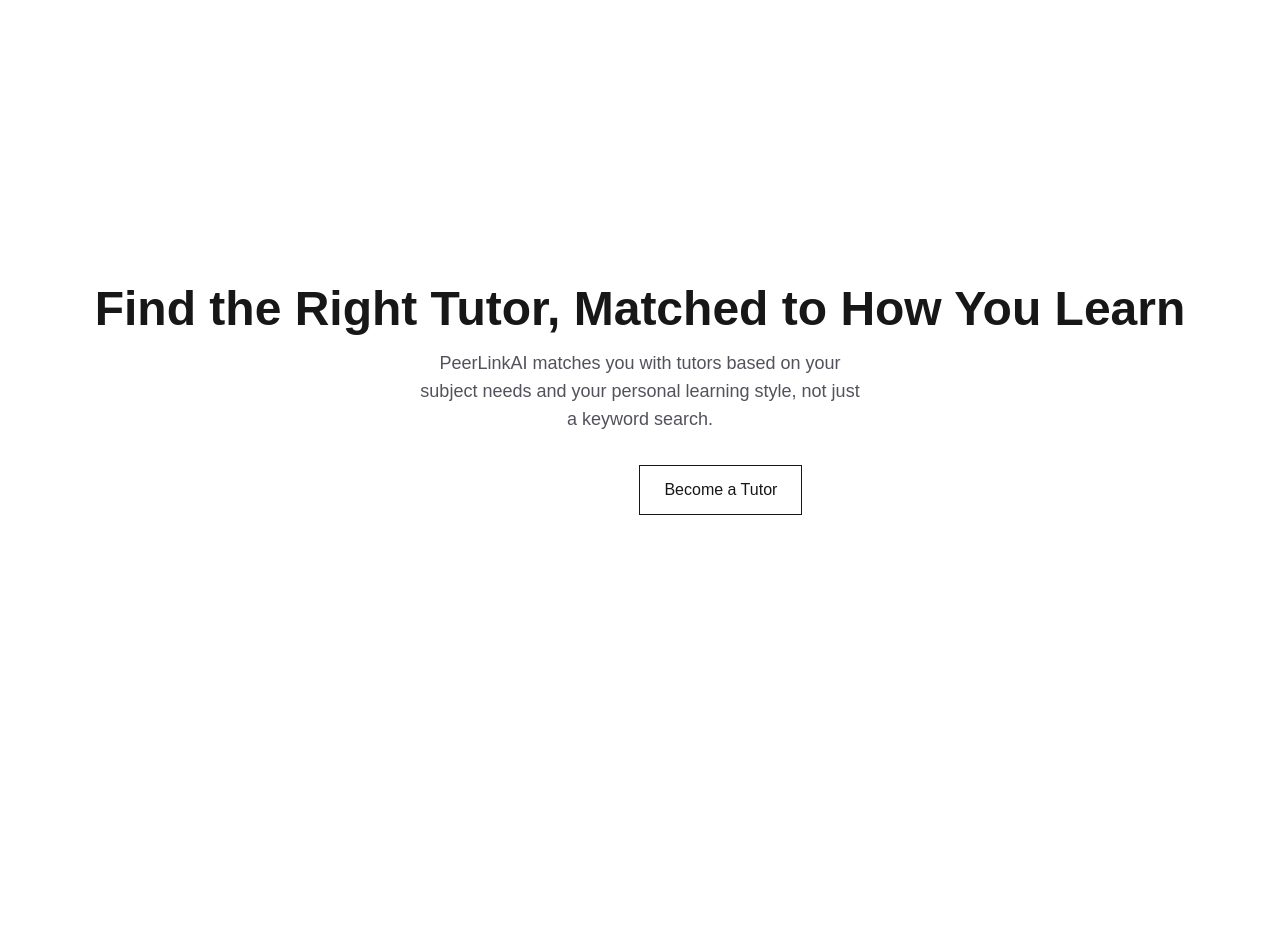
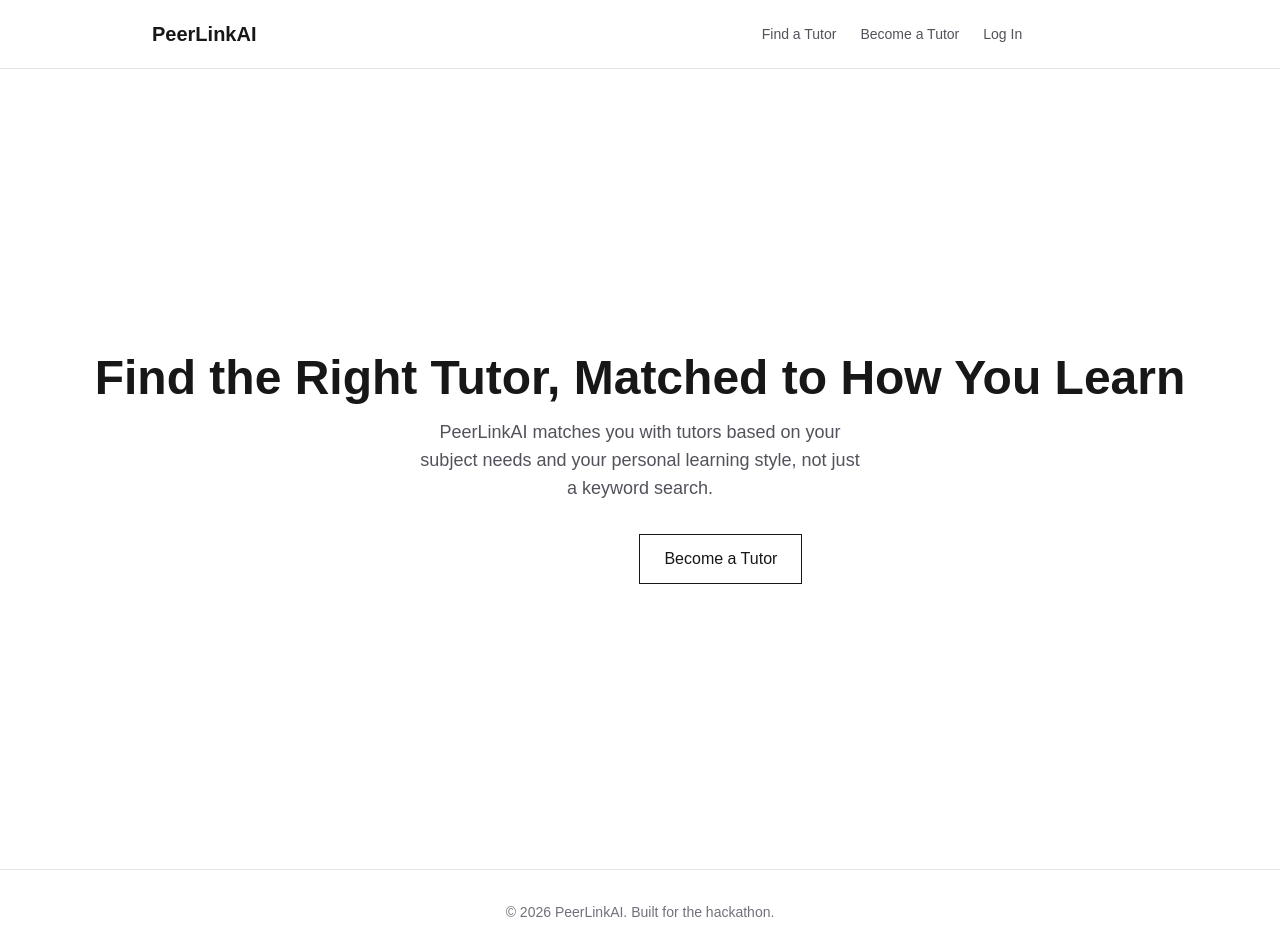
Before and after one commit to bakr24/PeerLinkAI, a Next.js app in the folder frontend/: page / in a window 1280 px wide. Shown: the top 951 px of the page. Before the commit the page ends 800 px from the top, so only its background shows below. Built offline with nearby package versions, Linux system fonts and the light colour scheme.

Commit message:
feat(frontend): add shared header navigation and footer

```diff
--- a/frontend/src/app/layout.js
+++ b/frontend/src/app/layout.js
@@ -1,28 +1,20 @@
-import { Geist, Geist_Mono } from "next/font/google";
 import "./globals.css";
-
-const geistSans = Geist({
-  variable: "--font-geist-sans",
-  subsets: ["latin"],
-});
-
-const geistMono = Geist_Mono({
-  variable: "--font-geist-mono",
-  subsets: ["latin"],
-});
+import Header from "@/components/Header";
+import Footer from "@/components/Footer";
 
 export const metadata = {
-  title: "Create Next App",
-  description: "Generated by create next app",
+  title: "PeerLinkAI",
+  description: "AI-powered tutor matching platform",
 };
 
 export default function RootLayout({ children }) {
   return (
-    <html
-      lang="en"
-      className={`${geistSans.variable} ${geistMono.variable} h-full antialiased`}
-    >
-      <body className="min-h-full flex flex-col">{children}</body>
+    <html lang="en" className="h-full antialiased">
+      <body className="min-h-full flex flex-col">
+        <Header />
+        <div className="flex-1">{children}</div>
+        <Footer />
+      </body>
     </html>
   );
 }
--- /dev/null
+++ b/frontend/src/components/Footer.js
@@ -0,0 +1,9 @@
+export default function Footer() {
+  return (
+    <footer className="border-t border-zinc-200 bg-background">
+      <div className="mx-auto max-w-5xl px-6 py-8 text-center text-sm text-zinc-500">
+        <p>&copy; 2026 PeerLinkAI. Built for the hackathon.</p>
+      </div>
+    </footer>
+  );
+}
--- /dev/null
+++ b/frontend/src/components/Header.js
@@ -0,0 +1,33 @@
+"use client";
+
+import Link from "next/link";
+
+export default function Header() {
+  return (
+    <header className="border-b border-zinc-200 bg-background">
+      <div className="mx-auto flex max-w-5xl items-center justify-between px-6 py-4">
+        <Link href="/" className="text-xl font-semibold text-secondary">
+          PeerLink<span className="text-primary">AI</span>
+        </Link>
+
+        <nav className="flex items-center gap-6">
+          <Link href="/search" className="text-sm font-medium text-zinc-600 hover:text-primary">
+            Find a Tutor
+          </Link>
+          <Link href="/become-tutor" className="text-sm font-medium text-zinc-600 hover:text-primary">
+            Become a Tutor
+          </Link>
+          <Link href="/login" className="text-sm font-medium text-zinc-600 hover:text-primary">
+            Log In
+          </Link>
+          <Link
+            href="/signup"
+            className="rounded-default bg-primary px-4 py-2 text-sm font-medium text-white hover:bg-green-700"
+          >
+            Sign Up
+          </Link>
+        </nav>
+      </div>
+    </header>
+  );
+}
```
